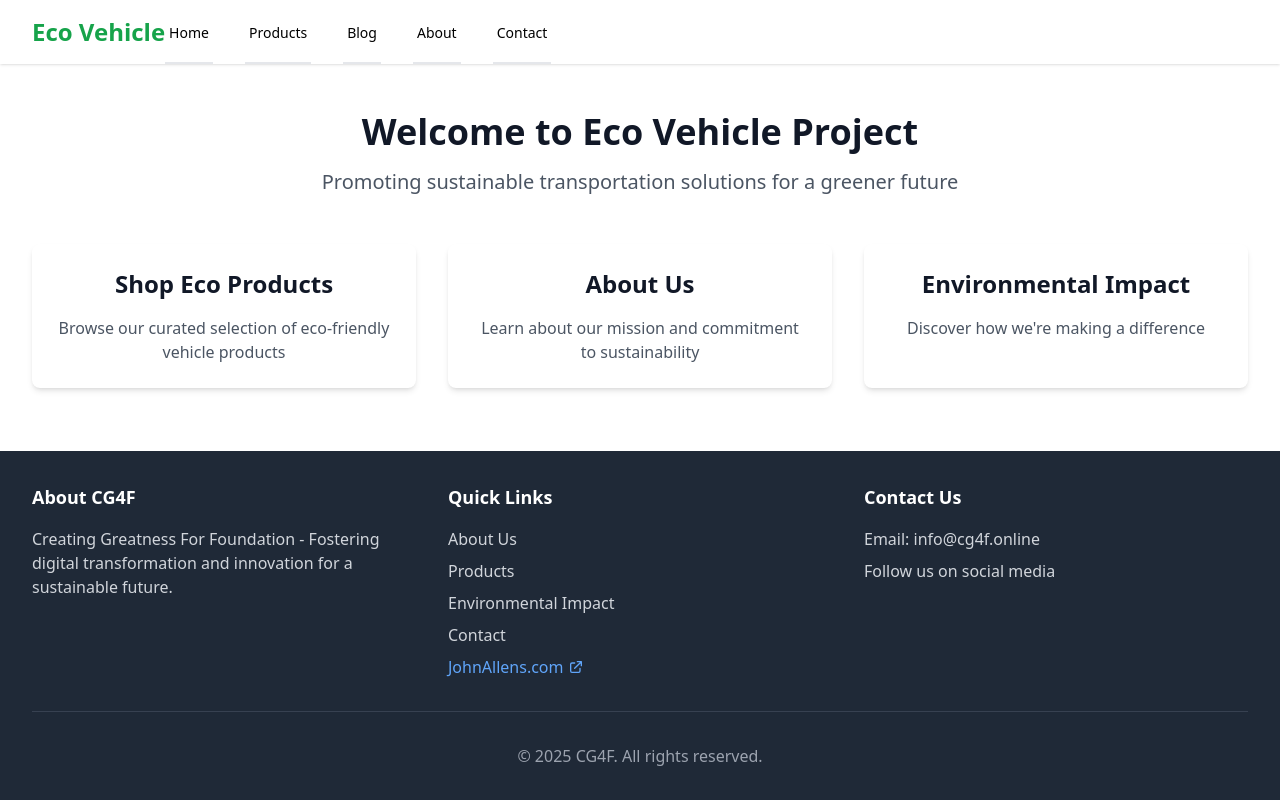
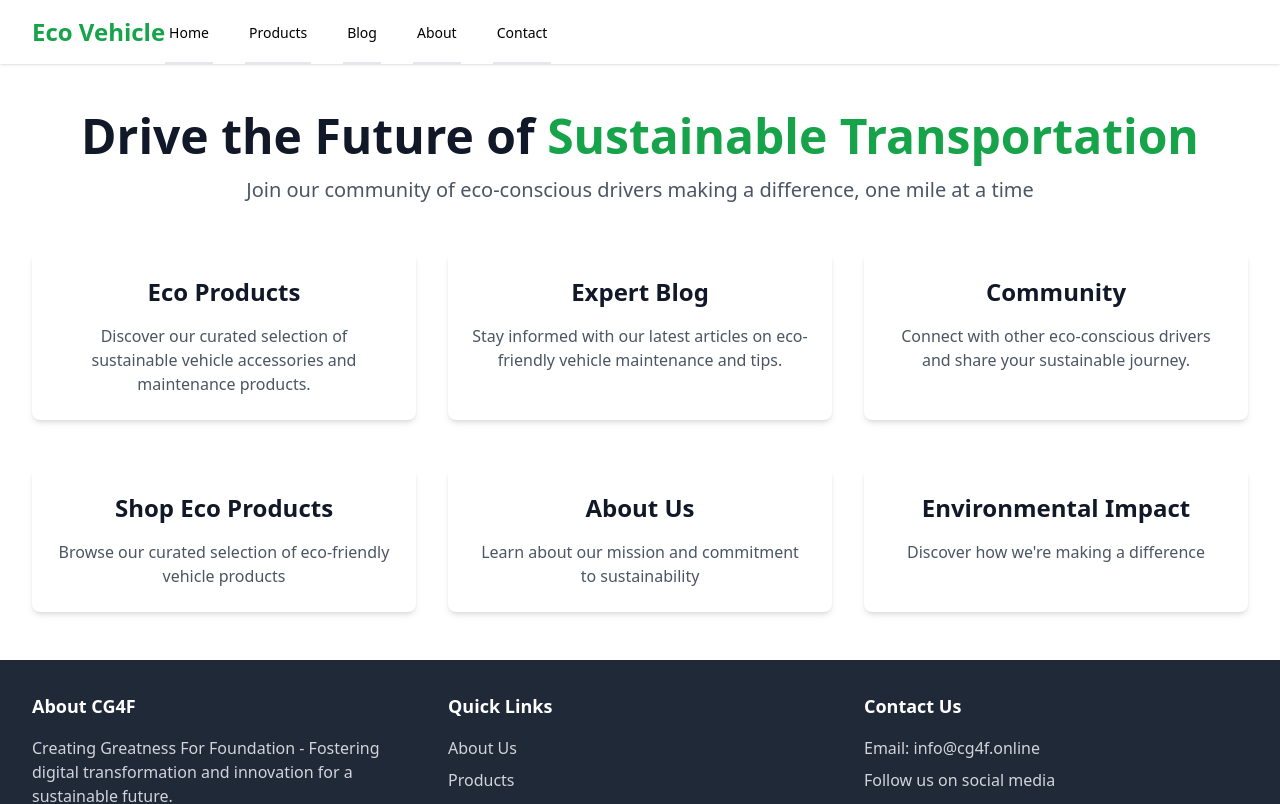
Before and after one commit to Gbanks88/eco-vehicle-app, a Next.js app: page / in a window 1280 px wide. Shown: the top 804 px of the page. Built offline with nearby package versions, Linux system fonts and the light colour scheme.

Commit message:
Update homepage with new welcome section and feature highlights

```diff
--- a/pages/index.js
+++ b/pages/index.js
@@ -12,12 +12,27 @@ export default function Home() {
 
       <main className="max-w-7xl mx-auto px-4 sm:px-6 lg:px-8 py-12">
         <div className="text-center">
-          <h1 className="text-4xl font-bold text-gray-900 mb-4">
-            Welcome to Eco Vehicle Project
+          <h1 className="text-5xl font-extrabold text-gray-900 mb-4">
+            Drive the Future of <span className="text-green-600">Sustainable Transportation</span>
           </h1>
           <p className="text-xl text-gray-600 mb-8">
-            Promoting sustainable transportation solutions for a greener future
+            Join our community of eco-conscious drivers making a difference, one mile at a time
           </p>
+
+          <div className="grid grid-cols-1 md:grid-cols-3 gap-8 mt-12">
+            <div className="p-6 bg-white rounded-lg shadow-md hover:shadow-lg transition-shadow">
+              <h2 className="text-2xl font-bold text-gray-900 mb-4">Eco Products</h2>
+              <p className="text-gray-600">Discover our curated selection of sustainable vehicle accessories and maintenance products.</p>
+            </div>
+            <div className="p-6 bg-white rounded-lg shadow-md hover:shadow-lg transition-shadow">
+              <h2 className="text-2xl font-bold text-gray-900 mb-4">Expert Blog</h2>
+              <p className="text-gray-600">Stay informed with our latest articles on eco-friendly vehicle maintenance and tips.</p>
+            </div>
+            <div className="p-6 bg-white rounded-lg shadow-md hover:shadow-lg transition-shadow">
+              <h2 className="text-2xl font-bold text-gray-900 mb-4">Community</h2>
+              <p className="text-gray-600">Connect with other eco-conscious drivers and share your sustainable journey.</p>
+            </div>
+          </div>
 
           <div className="grid grid-cols-1 md:grid-cols-2 lg:grid-cols-3 gap-8 mt-12">
             <Link href="/products" className="bg-white p-6 rounded-lg shadow-md hover:shadow-lg transition-shadow duration-300">
```
